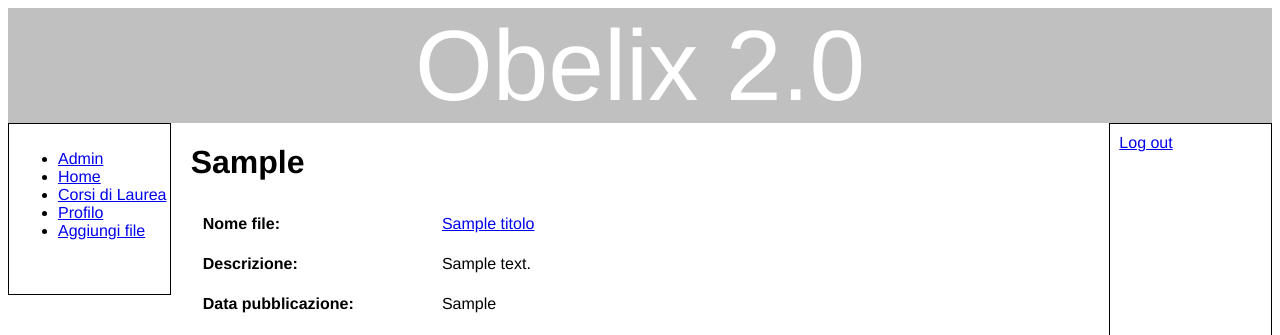
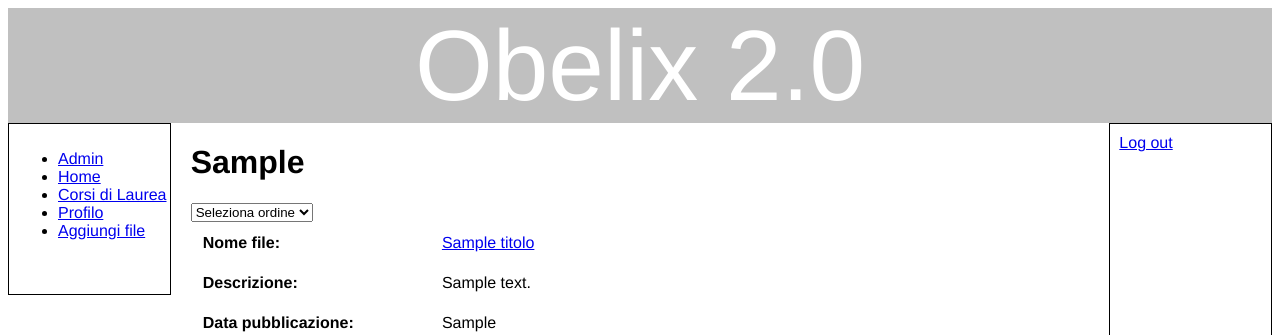
Before and after one commit to Euly/django, a Django app: template obelix/dispense/templates/dettaglio_insegnamento.html in a window 1280 px wide. Shown: the top 335 px of the page. Run offline with Django 3.2, Linux system fonts and the light colour scheme; the template is opened without the code that fills it: most values are stand-ins (such as "Sample title", 1, 10 or a date in 2020); parts of the project's set-up code (start-up, migrations or seed data) failed here and were passed over.

Commit message:
Consentire scelta ordinamento dispense tra 3 opzioni.

```diff
--- a/obelix/dispense/templates/dettaglio_insegnamento.html
+++ b/obelix/dispense/templates/dettaglio_insegnamento.html
@@ -15,6 +15,12 @@
 
 	<h1>{{titolo_ins}}</h1>
 
+	<select onchange="this.options[this.selectedIndex].value && (window.location = this.options[this.selectedIndex].value);">
+		<option value="" >Seleziona ordine</option>
+		<option value="/cdl/{{titolo_cdl}}/{{titolo_ins}}/cron_reverse">Recenti</option>
+		<option value="/cdl/{{titolo_cdl}}/{{titolo_ins}}/likes">Gradimento</option>
+		<option value="/cdl/{{titolo_cdl}}/{{titolo_ins}}/">Data aggiunta</option>
+	</select>
 
 	{% for d in dispense %}
 		<div>
```
Also changed, not shown: obelix/obelix/supportFunctions.py (line endings or trailing spaces).
